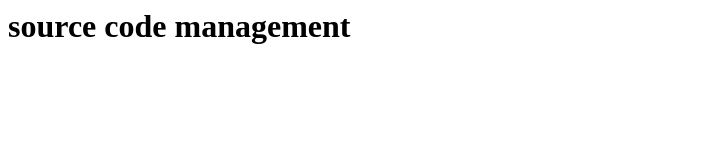
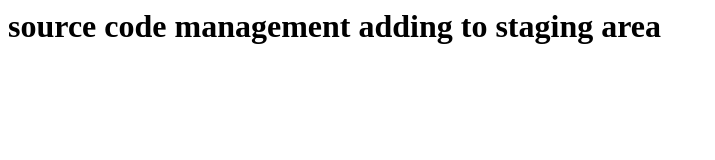
Before and after one commit to 18121A15A4/testing, a plain HTML site: page index.html in a window 1280 px wide. Shown: the whole page, without its empty margins (0-715 px from the left). Drawn offline with Linux system fonts and the light colour scheme.

Commit message:
Third Commit

```diff
--- a/index.html
+++ b/index.html
@@ -2,6 +2,7 @@
 <title>
 </title>
 <body>
-<h1>source code management</h1>
+<h1>source code management
+adding to staging area</h1>
 </body>
 </html>
```
